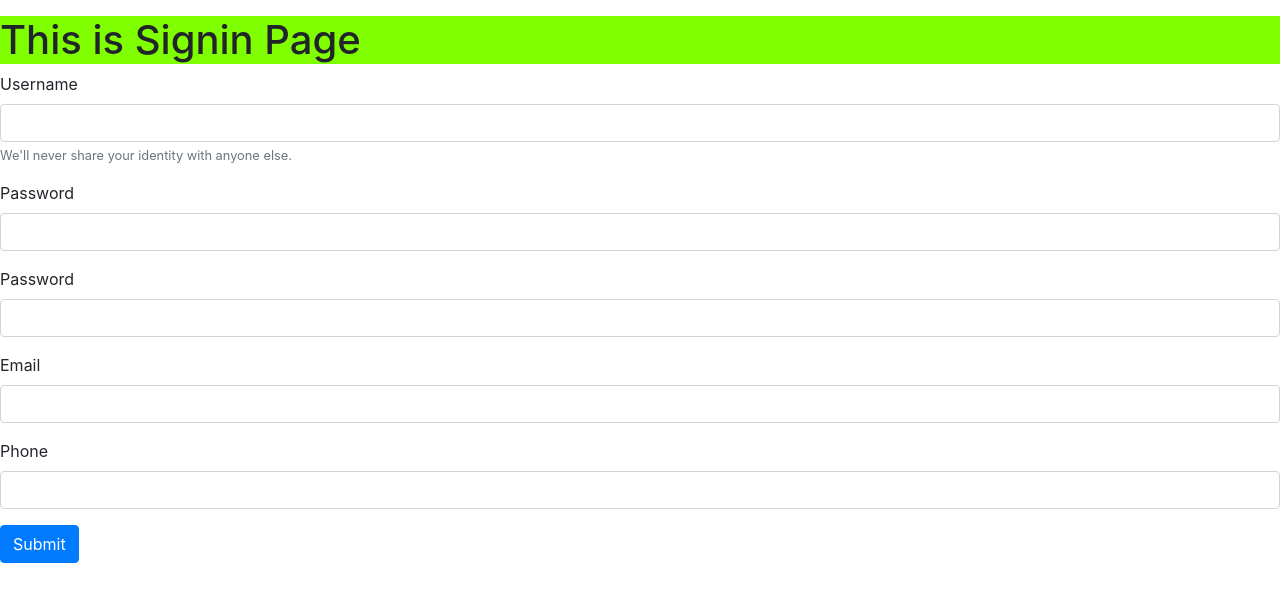
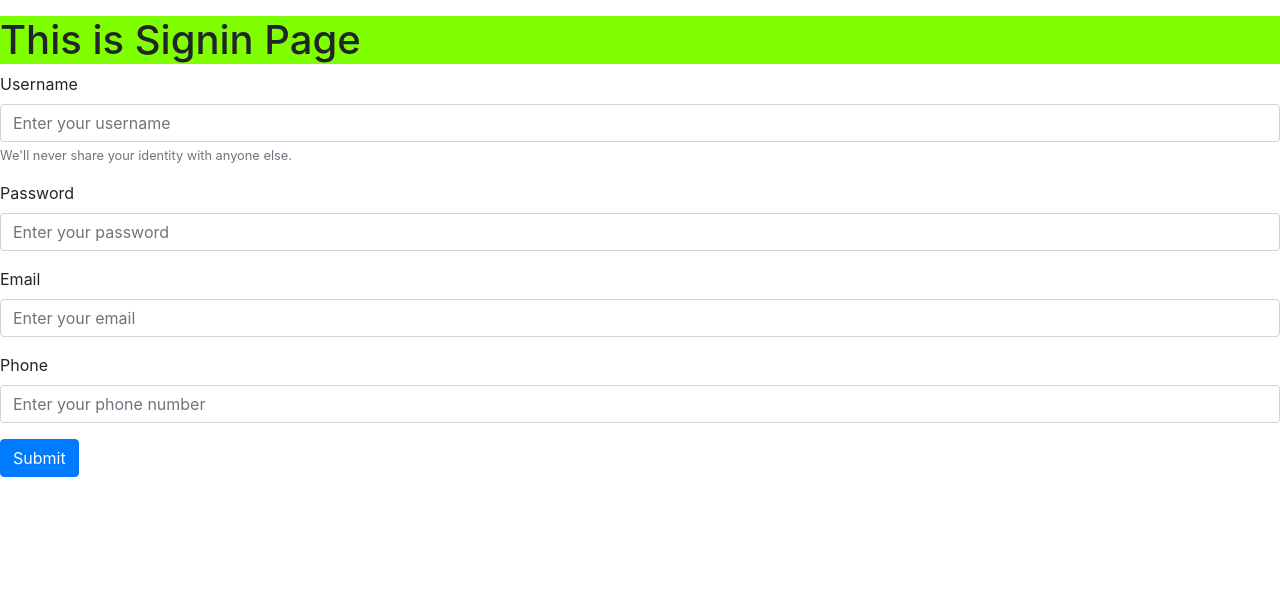
Before and after one commit to sumityadav22/Django-Practice, a Django app: page /signin/ in a window 1280 px wide. Shown: the part 96-698 px from the top of the page. Run offline with Django 3.2, Linux system fonts and the light colour scheme; some libraries are stand-ins or nearby versions.

Commit message:
EDIT -  { ADD } Convert HTML form to Django form

```diff
--- a/learnDjango/SportApp/forms.py
+++ b/learnDjango/SportApp/forms.py
@@ -3,7 +3,23 @@ from django import forms
 
 
 class RegistrationForm(forms.Form):
-    username = forms.CharField(max_length = 100)
-    password = forms.CharField(max_length = 100)
-    email = forms.CharField(max_length = 100)
-    phone = forms.CharField(max_length = 100)
+    username = forms.CharField(max_length = 100,
+                            widget = forms.TextInput(attrs = {
+                                    'class':'form-control',
+                                    'placeholder':'Enter your username'
+                                        }))
+    password = forms.CharField(max_length = 100,
+                            widget = forms.PasswordInput(attrs = {
+                                    'class':'form-control',
+                                    'placeholder':'Enter your password'
+                                        }))
+    email = forms.CharField(max_length = 100,
+                                widget = forms.EmailInput(attrs = {
+                                    'class':'form-control',
+                                    'placeholder':'Enter your email'
+                                        }))
+    phone = forms.CharField(max_length = 100,
+                                    widget = forms.NumberInput(attrs = {
+                                    'class':'form-control',
+                                    'placeholder':'Enter your phone number'
+                                        }))
--- a/learnDjango/SportApp/models.py
+++ b/learnDjango/SportApp/models.py
@@ -14,7 +14,7 @@ def __str__(self):
 
 
 class RegistrationData(models.Model):
-    username = models.CharField(max_length = 100)
+    username = models.CharField(max_length = 100),
     password = models.CharField(max_length = 100)
     email = models.CharField(max_length = 100)
     phone = models.CharField(max_length = 100)
--- a/learnDjango/templates/signin.html
+++ b/learnDjango/templates/signin.html
@@ -12,25 +12,21 @@
 
     <form>
         <div class="form-group">
-        <label>Username</label>
-        <input type="text" class="form-control" />
-        <small id="emailHelp" class="form-text text-muted">We'll never share your identity with anyone else.</small>
+            <label>Username</label>
+            {{ form.username }}
+            <small class="form-text text-muted">We'll never share your identity with anyone else.</small>
         </div>
         <div class="form-group">
             <label>Password</label>
-            <input type="password" class="form-control" />
-        </div>
-        <div class="form-group">
-            <label>Password</label>
-            <input type="password" class="form-control" />
+            {{ form.password }}
         </div>
         <div class="form-group">
             <label>Email</label>
-            <input type="email" class="form-control" />
+            {{ form.email }}
         </div>
         <div class="form-group">
             <label>Phone</label>
-            <input type="number" class="form-control" />
+            {{ form.phone }}
         </div>
         <button type="submit" class="btn btn-primary">Submit</button>
     </form>
```
